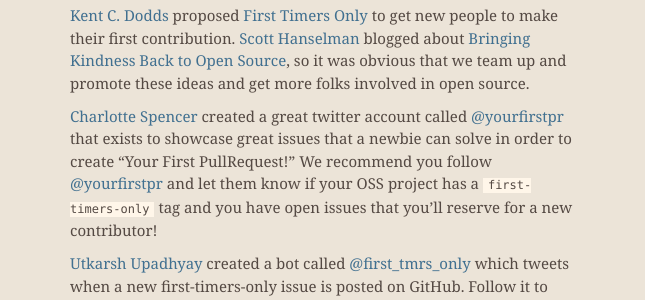
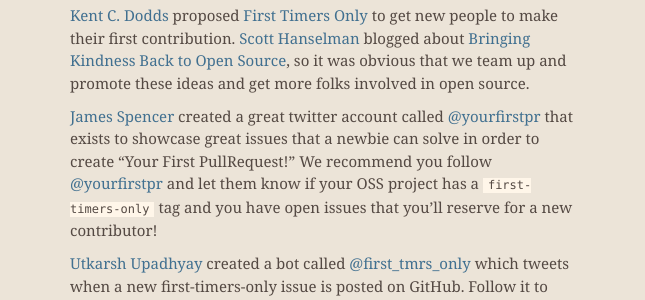
Before and after one commit to shanselman/firsttimersonly, a Jekyll site: the page built from index.md, in a window 1280 px wide and 900 px high, scrolled down 2538 px. Shown: the part 154-454 px from the top of the window, without its empty margins (317-962 px from the left). Built offline with Jekyll 4.4.1, drawn with Linux system fonts in a browser that asks for light colours; nearby versions of some CDN libraries; comment, search, counter and statistics services are not loaded; our own code applies the rules of GitHub Pages for plain Markdown files.

Commit message:
Update James' twitter handle
The old one redirects to this new handle.

```diff
--- a/index.md
+++ b/index.md
@@ -56,7 +56,7 @@ Markdown snippet:
 
 [Kent C. Dodds](https://twitter.com/kentcdodds) proposed [First Timers Only](https://medium.com/@kentcdodds/first-timers-only-78281ea47455) to get  new people to make their first contribution. [Scott Hanselman](http://hanselman.com) blogged about [Bringing Kindness Back to Open Source](http://www.hanselman.com/blog/BringKindnessBackToOpenSource.aspx), so it was obvious that we team up and promote these ideas and get more folks involved in open source.
 
-[Charlotte Spencer](https://twitter.com/charlotteis) created a great twitter account called [@yourfirstpr](https://twitter.com/yourfirstpr) that exists to showcase great issues that a newbie can solve in order to create "Your First PullRequest!" We recommend you follow [@yourfirstpr](https://twitter.com/yourfirstpr) and let them know if your OSS project has a `first-timers-only` tag and you have open issues that you'll reserve for a new contributor!
+[James Spencer](https://twitter.com/varjmes) created a great twitter account called [@yourfirstpr](https://twitter.com/yourfirstpr) that exists to showcase great issues that a newbie can solve in order to create "Your First PullRequest!" We recommend you follow [@yourfirstpr](https://twitter.com/yourfirstpr) and let them know if your OSS project has a `first-timers-only` tag and you have open issues that you'll reserve for a new contributor!
 
 [Utkarsh Upadhyay](https://twitter.com/musically_ut) created a bot called [@first_tmrs_only](https://twitter.com/first_tmrs_only) which tweets when a new first-timers-only issue is posted on GitHub. Follow it to stay abreast with latest first-timers-only issues!
 
```
